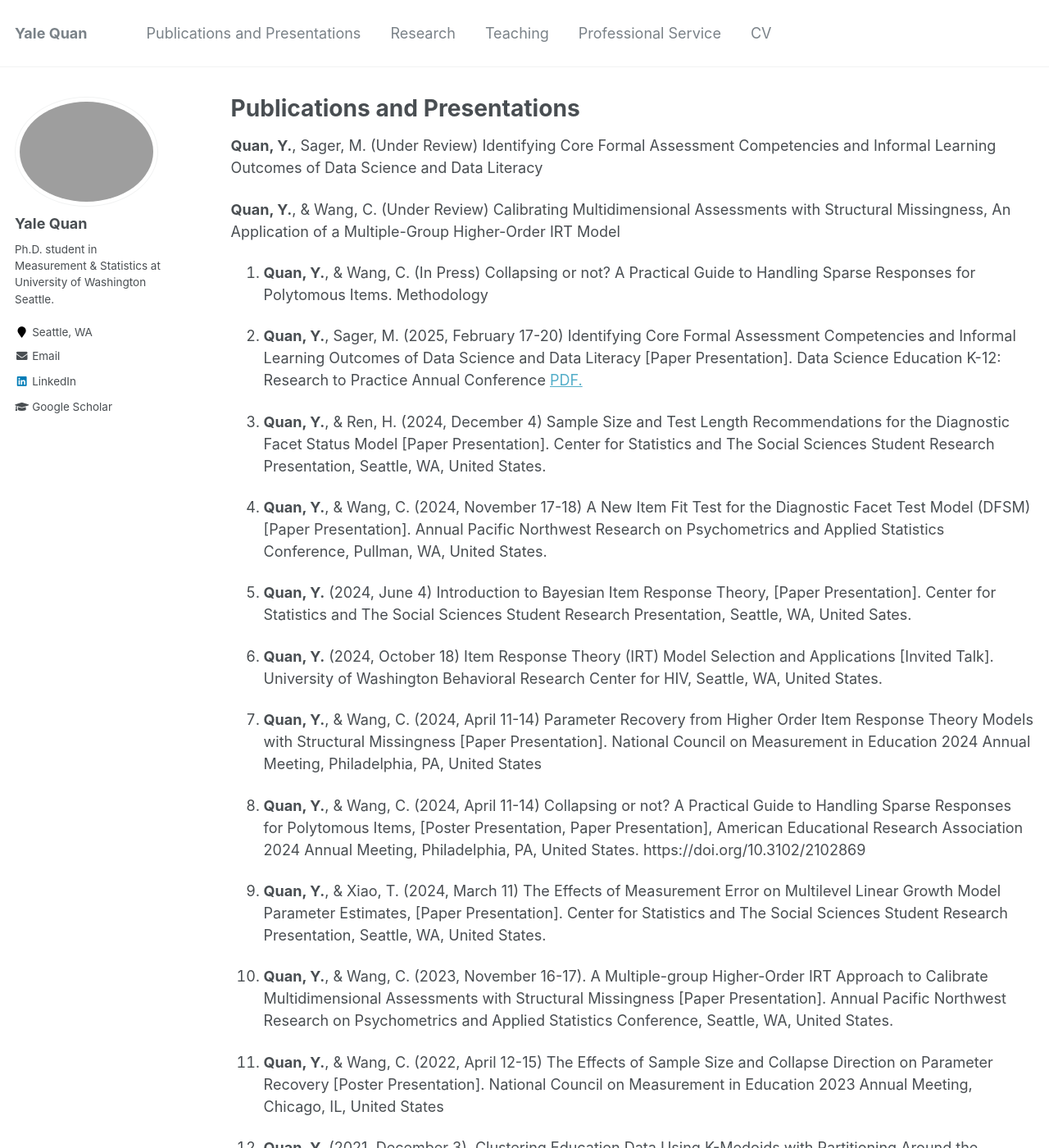
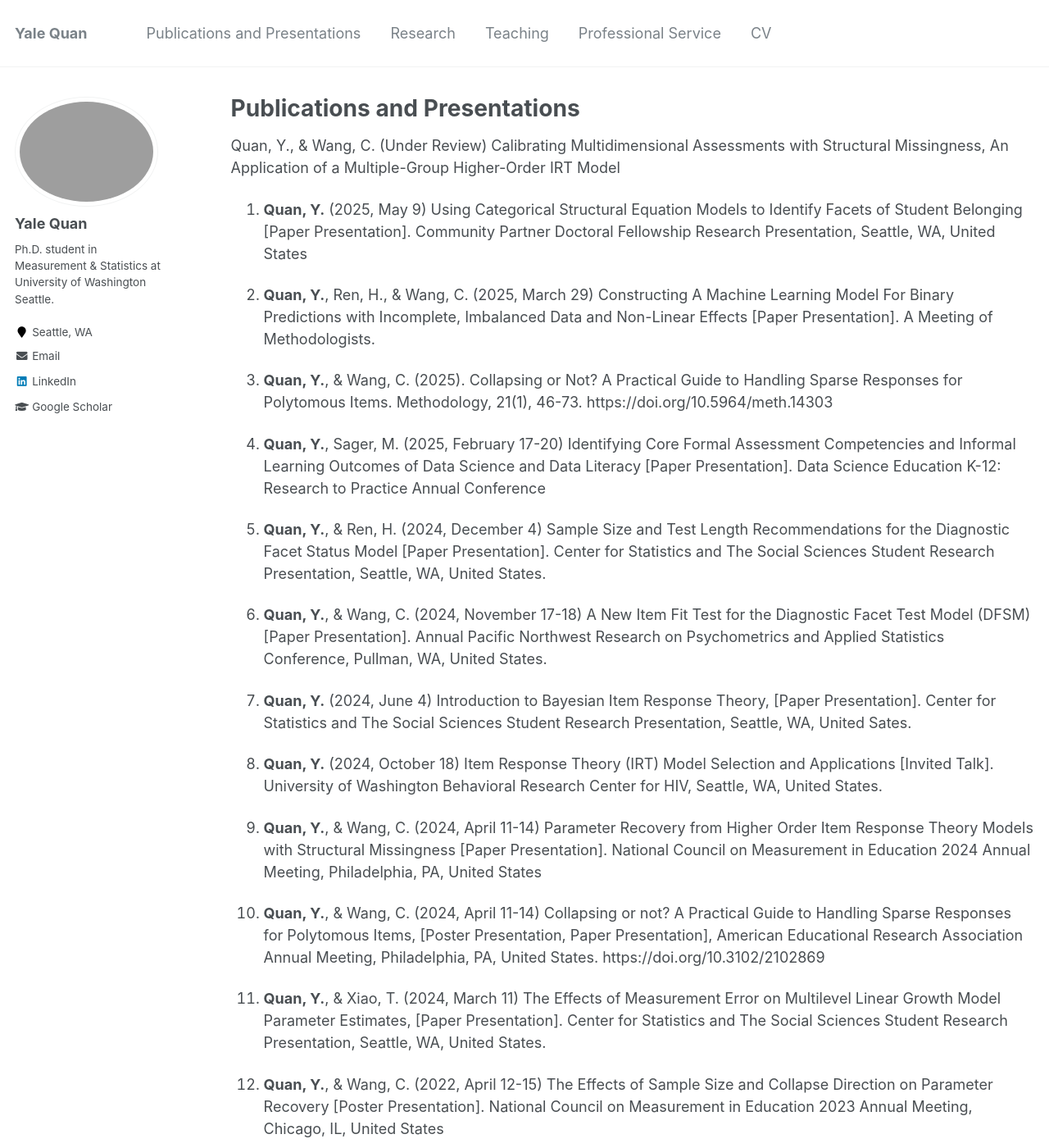
Before and after one commit to yalequan/yalequan.github.io, a Jekyll site: the page built from _pages/publications_and_presentations.md, in a window 1280 px wide and 1400 px high. Shown: the whole window at 82% size. Built offline with Jekyll 4.4.1, drawn with Linux system fonts in a browser that asks for light colours; some of the changed text lies outside the part shown.

Commit message:
Updated CV and pubs

```diff
--- a/_pages/publications_and_presentations.md
+++ b/_pages/publications_and_presentations.md
@@ -5,32 +5,46 @@ permalink: /publications_and_presentations/
 author_profile: true
 ---
 
-**Quan, Y.**, Sager, M. (Under Review) Identifying Core Formal Assessment Competencies and Informal Learning Outcomes of Data Science and Data Literacy
+Quan, Y., & Wang, C. (Under Review) Calibrating Multidimensional Assessments with Structural Missingness, An Application of a Multiple-Group Higher-Order IRT Model
 
-**Quan, Y.**, & Wang, C. (Under Review) Calibrating Multidimensional Assessments with Structural Missingness, An Application of a Multiple-Group Higher-Order IRT Model
+1.	**Quan, Y.** (2025, May 9) Using Categorical Structural Equation Models to Identify Facets of
+Student Belonging [Paper Presentation]. Community Partner Doctoral Fellowship Research Presentation, Seattle, WA, United States
 
-1. **Quan, Y.**, & Wang, C. (In Press) Collapsing or not? A Practical Guide to Handling Sparse Responses for Polytomous Items. Methodology
+2.	**Quan, Y.**, Ren, H., & Wang, C. (2025, March 29) Constructing A Machine Learning Model
+For Binary Predictions with Incomplete, Imbalanced Data and Non-Linear Effects [Paper Presentation]. A Meeting of Methodologists.
 
-2. **Quan, Y.**, Sager, M. (2025, February 17-20) Identifying Core Formal Assessment Competencies and Informal Learning Outcomes of Data Science and Data Literacy [Paper Presentation]. Data Science Education K-12: Research to Practice Annual Conference <a href="https://github.com/yalequan/yalequan.github.io/blob/main/files/Quan_Sager_DS4E_Conference.pdf" target="_blank">PDF.</a>
+3.	**Quan, Y.**, & Wang, C. (2025). Collapsing or Not? A Practical Guide to Handling Sparse
+Responses for Polytomous Items. Methodology, 21(1), 46-73. https://doi.org/10.5964/meth.14303
 
-3. **Quan, Y.**, & Ren, H. (2024, December 4) Sample Size and Test Length Recommendations for the Diagnostic Facet Status Model [Paper Presentation]. Center for Statistics and The Social Sciences Student Research Presentation, Seattle, WA, United States.
+4.	**Quan, Y.**, Sager, M. (2025, February 17-20) Identifying Core Formal Assessment
+Competencies and Informal Learning Outcomes of Data Science and Data Literacy [Paper Presentation]. Data Science Education K-12: Research to Practice Annual Conference
 
-4. **Quan, Y.**, & Wang, C. (2024, November 17-18) A New Item Fit Test for the Diagnostic Facet Test Model (DFSM) [Paper Presentation]. Annual Pacific Northwest Research on Psychometrics and Applied Statistics Conference, Pullman, WA, United States.
+5.	**Quan, Y.**, & Ren, H. (2024, December 4) Sample Size and Test Length Recommendations for
+the Diagnostic Facet Status Model [Paper Presentation]. Center for Statistics and The Social Sciences Student Research Presentation, Seattle, WA, United States.
 
-5. **Quan, Y.** (2024, June 4) Introduction to Bayesian Item Response Theory, [Paper Presentation]. Center for Statistics and The Social Sciences Student Research Presentation, Seattle, WA, United Sates.
+6.	**Quan, Y.**, & Wang, C. (2024, November 17-18) A New Item Fit Test for the Diagnostic Facet
+Test Model (DFSM) [Paper Presentation]. Annual Pacific Northwest Research on Psychometrics and Applied Statistics Conference, Pullman, WA, United States.
 
-6. **Quan, Y.** (2024, October 18) Item Response Theory (IRT) Model Selection and Applications [Invited Talk]. University of Washington Behavioral Research Center for HIV, Seattle, WA, United States.
+7.	**Quan, Y.** (2024, June 4) Introduction to Bayesian Item Response Theory, [Paper
+Presentation]. Center for Statistics and The Social Sciences Student Research Presentation, Seattle, WA, United Sates.
 
-7. **Quan, Y.**, & Wang, C. (2024, April 11-14) Parameter Recovery from Higher Order Item Response Theory Models with Structural Missingness [Paper Presentation]. National Council on Measurement in Education 2024 Annual Meeting, Philadelphia, PA, United States
+8.	**Quan, Y.** (2024, October 18) Item Response Theory (IRT) Model Selection and Applications
+[Invited Talk]. University of Washington Behavioral Research Center for HIV, Seattle, WA, United States.
 
-8. **Quan, Y.**, & Wang, C. (2024, April 11-14) Collapsing or not? A Practical Guide to Handling Sparse Responses for Polytomous Items, [Poster Presentation, Paper Presentation], American Educational Research Association 2024 Annual Meeting, Philadelphia, PA, United States. https://doi.org/10.3102/2102869
+9.	**Quan, Y.**, & Wang, C. (2024, April 11-14) Parameter Recovery from Higher Order Item
+Response Theory Models with Structural Missingness [Paper Presentation]. National Council on Measurement in Education 2024 Annual Meeting, Philadelphia, PA, United States
 
-9. **Quan, Y.**, & Xiao, T. (2024, March 11) The Effects of Measurement Error on Multilevel Linear Growth Model Parameter Estimates, [Paper Presentation]. Center for Statistics and The Social Sciences Student Research Presentation, Seattle, WA, United States.
+10.	**Quan, Y.**, & Wang, C. (2024, April 11-14) Collapsing or not? A Practical Guide to Handling
+Sparse Responses for Polytomous Items, [Poster Presentation, Paper Presentation], American Educational Research Association Annual Meeting, Philadelphia, PA, United States. https://doi.org/10.3102/2102869
 
-10. **Quan, Y.**, & Wang, C. (2023, November 16-17). A Multiple-group Higher-Order IRT Approach to Calibrate Multidimensional Assessments with Structural Missingness [Paper Presentation]. Annual Pacific Northwest Research on Psychometrics and Applied Statistics Conference, Seattle, WA, United States.
+11.	**Quan, Y.**, & Xiao, T. (2024, March 11) The Effects of Measurement Error on Multilevel
+Linear Growth Model Parameter Estimates, [Paper Presentation]. Center for Statistics and The Social Sciences Student Research Presentation, Seattle, WA, United States.
 
-11. **Quan, Y.**, & Wang, C. (2022, April 12-15) The Effects of Sample Size and Collapse Direction on Parameter Recovery [Poster Presentation]. National Council on Measurement in Education 2023 Annual Meeting, Chicago, IL, United States
+12.	**Quan, Y.**, & Wang, C. (2022, April 12-15) The Effects of Sample Size and Collapse Direction
+on Parameter Recovery [Poster Presentation]. National Council on Measurement in Education 2023 Annual Meeting, Chicago, IL, United States
 
-12. **Quan, Y.** (2021, December 3). Clustering Education Data Using K-Medoids with Partitioning Around the Medoids Algorithm [Seminar Presentation]. Measurement & Statistics Seminar, University of Washington. Seattle, WA, United States
+13.	**Quan, Y.** (2021, December 3). Clustering Education Data Using K-Medoids with
+Partitioning Around the Medoids Algorithm [Seminar Presentation]. Measurement & Statistics Seminar, University of Washington. Seattle, WA, United States
 
-13. **Quan, Y.** (2020). A Multivariate Statistical Analysis of Major Change Patterns and Significant Factors That Influence Graduation Rates: A Case Study at California State University, Long Beach (Publication No. 28155286) [Master's Thesis, California State University Long Beach]. ProQuest Dissertations and Theses Global
+14.	**Quan, Y.** (2020). A Multivariate Statistical Analysis of Major Change Patterns and Significant
+Factors That Influence Graduation Rates: A Case Study at California State University, Long Beach (Publication No. 28155286) [Master's Thesis, California State University Long Beach]. ProQuest Dissertations and Theses Global. https://www.proquest.com/dissertations-theses/multivariate-statistical-analysis-major-change/docview/2519029245/se-2
```
Also changed, not shown: _pages/professional-experience.md (+5 -2 lines), _pages/research.md (+1 -1 lines), 2 other files.
